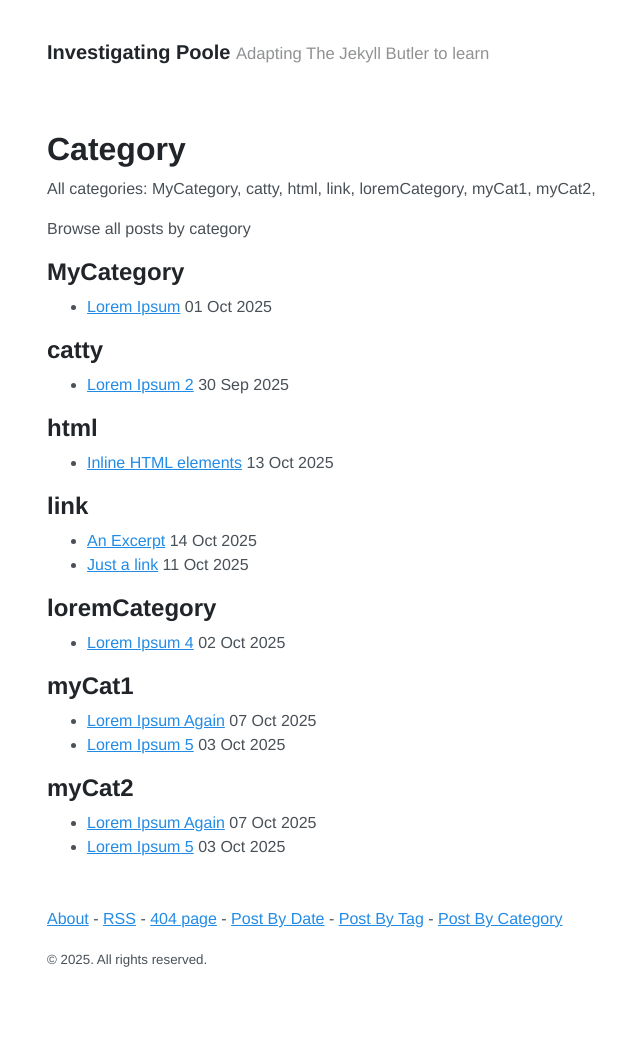
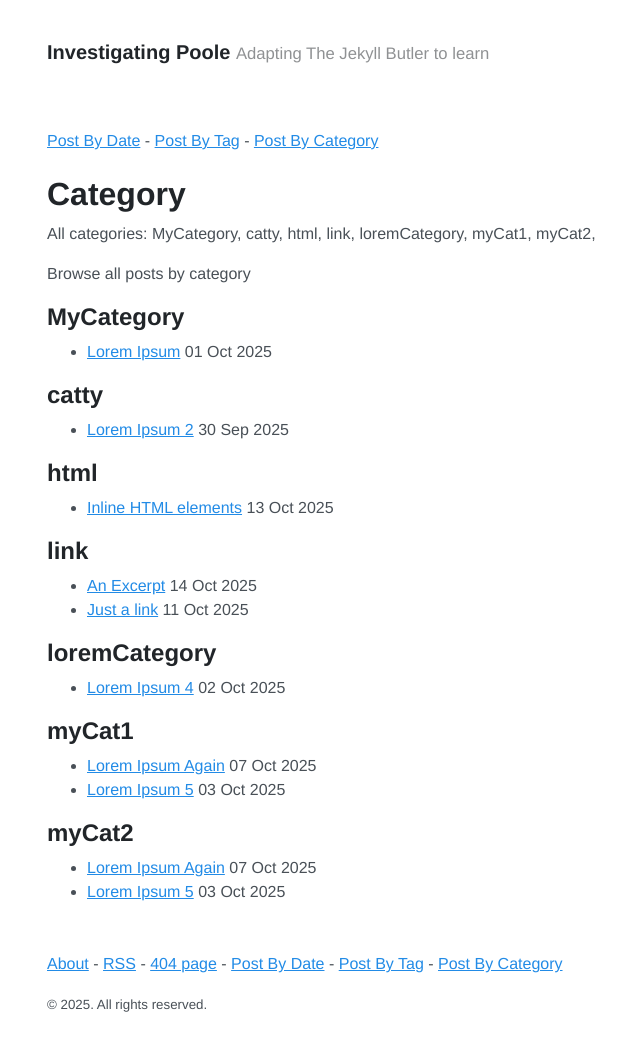
Before and after one commit to akmolteni/gju, a Jekyll site: the page built from category.md, in a window 1280 px wide. Shown: the whole page, without its empty margins (257-897 px from the left). Built offline with Jekyll 4.4.1, drawn with Linux system fonts in a browser that asks for light colours; before the commit the page ends 1019 px from its top, so only the background shows below that.

Commit message:
Update category.md

```diff
--- a/category.md
+++ b/category.md
@@ -2,6 +2,8 @@
 layout: default
 title: Category
 ---
+
+{% include archives.html %}
 
 # Category
 {% assign sorted_items = (site.categories | sort:0) %}
```
